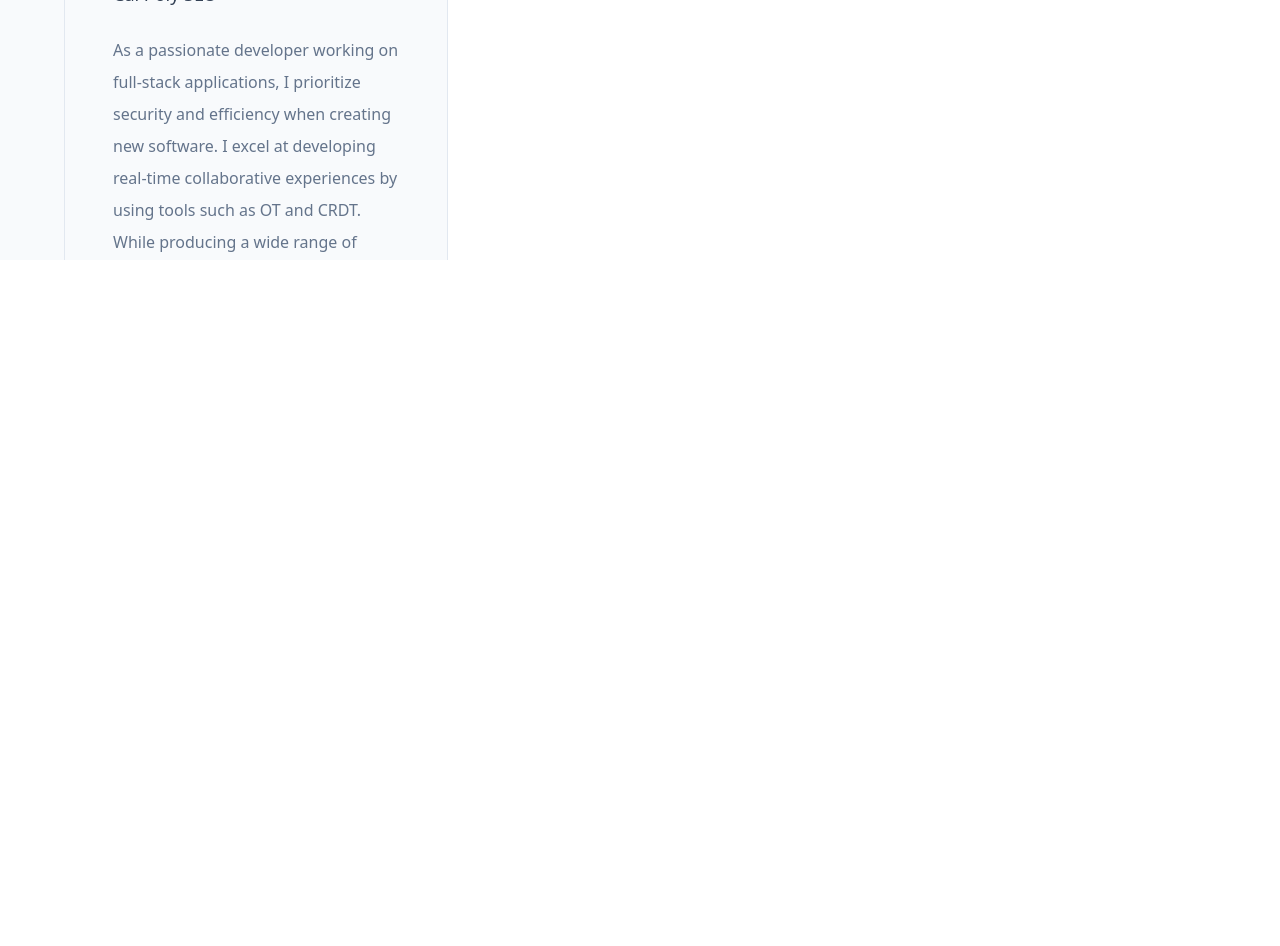
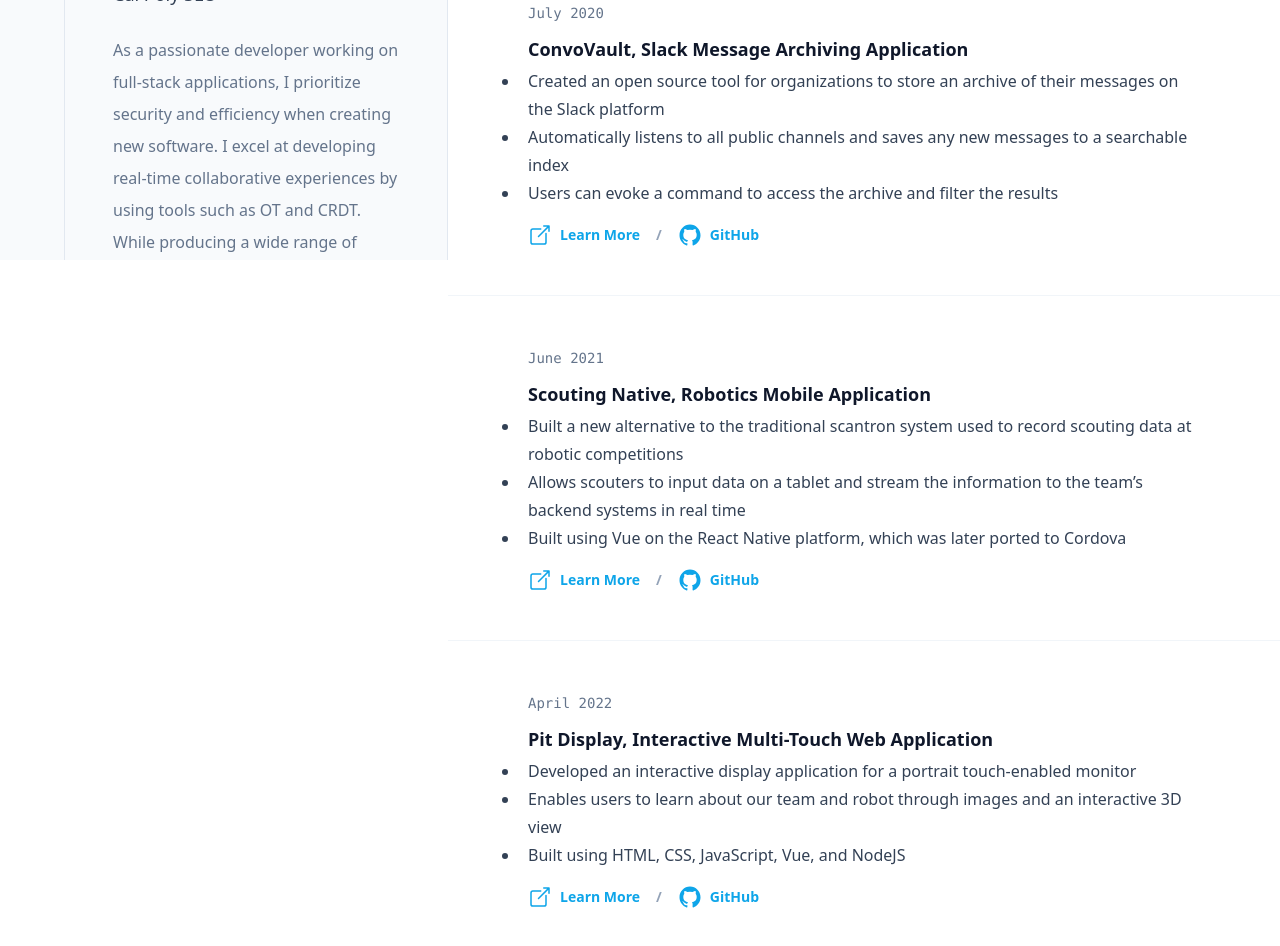
Before and after one commit to AdamMikacich/portfolio, a Next.js app in the folder app/: page / in a window 1280 px wide. Shown: the part 540-1486 px from the top of the page. Before the commit the page ends 800 px from the top, so only its background shows below. Built offline with nearby package versions, Linux system fonts and the light colour scheme.

Commit message:
Add projects

```diff
--- a/app/components/home/ProjectsList.tsx
+++ b/app/components/home/ProjectsList.tsx
@@ -61,6 +61,154 @@ export default function ProjectsList() {
                 </div>
               </div>
             </article>
+            <article aria-labelledby="project-2" className="py-10 sm:py-12">
+              <div className="lg:px-12">
+                <div className="lg:max-w-4xl">
+                  <div className="mx-auto px-4 sm:px-6 md:max-w-2xl md:px-4 lg:px-0">
+                    <div className="flex flex-col items-start">
+                      <h2
+                        id="project-2"
+                        className="mt-2 text-lg font-bold text-slate-900"
+                      >
+                        ConvoVault, Slack Message Archiving Application
+                      </h2>
+                      <time className="order-first font-mono text-sm leading-7 text-slate-500">
+                        July 2020
+                      </time>
+                      <ul className="mt-1 text-base leading-7 text-slate-700 list-disc list-outside -ml-2">
+                        <li className="pl-2">
+                          Created an open source tool for organizations to store
+                          an archive of their messages on the Slack platform
+                        </li>
+                        <li className="pl-2">
+                          Automatically listens to all public channels and saves
+                          any new messages to a searchable index
+                        </li>
+                        <li className="pl-2">
+                          Users can evoke a command to access the archive and
+                          filter the results
+                        </li>
+                      </ul>
+                      <div className="mt-4 flex items-center gap-4">
+                        <button className="flex items-center text-sm font-bold leading-6 text-sky-500 hover:text-sky-700 active:text-sky-900">
+                          <IoOpenOutline className="w-6 h-6" />
+                          <span className="ml-2">Learn More</span>
+                        </button>
+                        <span
+                          aria-hidden="true"
+                          className="text-sm font-bold text-slate-400"
+                        >
+                          /
+                        </span>
+                        <button className="flex items-center text-sm font-bold leading-6 text-sky-500 hover:text-sky-700 active:text-sky-900">
+                          <IoLogoGithub className="w-6 h-6" />
+                          <span className="ml-2">GitHub</span>
+                        </button>
+                      </div>
+                    </div>
+                  </div>
+                </div>
+              </div>
+            </article>
+            <article aria-labelledby="project-3" className="py-10 sm:py-12">
+              <div className="lg:px-12">
+                <div className="lg:max-w-4xl">
+                  <div className="mx-auto px-4 sm:px-6 md:max-w-2xl md:px-4 lg:px-0">
+                    <div className="flex flex-col items-start">
+                      <h2
+                        id="project-3"
+                        className="mt-2 text-lg font-bold text-slate-900"
+                      >
+                        Scouting Native, Robotics Mobile Application
+                      </h2>
+                      <time className="order-first font-mono text-sm leading-7 text-slate-500">
+                        June 2021
+                      </time>
+                      <ul className="mt-1 text-base leading-7 text-slate-700 list-disc list-outside -ml-2">
+                        <li className="pl-2">
+                          Built a new alternative to the traditional scantron
+                          system used to record scouting data at robotic
+                          competitions
+                        </li>
+                        <li className="pl-2">
+                          Allows scouters to input data on a tablet and stream
+                          the information to the team’s backend systems in real
+                          time
+                        </li>
+                        <li className="pl-2">
+                          Built using Vue on the React Native platform, which
+                          was later ported to Cordova
+                        </li>
+                      </ul>
+                      <div className="mt-4 flex items-center gap-4">
+                        <button className="flex items-center text-sm font-bold leading-6 text-sky-500 hover:text-sky-700 active:text-sky-900">
+                          <IoOpenOutline className="w-6 h-6" />
+                          <span className="ml-2">Learn More</span>
+                        </button>
+                        <span
+                          aria-hidden="true"
+                          className="text-sm font-bold text-slate-400"
+                        >
+                          /
+                        </span>
+                        <button className="flex items-center text-sm font-bold leading-6 text-sky-500 hover:text-sky-700 active:text-sky-900">
+                          <IoLogoGithub className="w-6 h-6" />
+                          <span className="ml-2">GitHub</span>
+                        </button>
+                      </div>
+                    </div>
+                  </div>
+                </div>
+              </div>
+            </article>
+            <article aria-labelledby="project-4" className="py-10 sm:py-12">
+              <div className="lg:px-12">
+                <div className="lg:max-w-4xl">
+                  <div className="mx-auto px-4 sm:px-6 md:max-w-2xl md:px-4 lg:px-0">
+                    <div className="flex flex-col items-start">
+                      <h2
+                        id="project-4"
+                        className="mt-2 text-lg font-bold text-slate-900"
+                      >
+                        Pit Display, Interactive Multi-Touch Web Application
+                      </h2>
+                      <time className="order-first font-mono text-sm leading-7 text-slate-500">
+                        April 2022
+                      </time>
+                      <ul className="mt-1 text-base leading-7 text-slate-700 list-disc list-outside -ml-2">
+                        <li className="pl-2">
+                          Developed an interactive display application for a
+                          portrait touch-enabled monitor
+                        </li>
+                        <li className="pl-2">
+                          Enables users to learn about our team and robot
+                          through images and an interactive 3D view
+                        </li>
+                        <li className="pl-2">
+                          Built using HTML, CSS, JavaScript, Vue, and NodeJS
+                        </li>
+                      </ul>
+                      <div className="mt-4 flex items-center gap-4">
+                        <button className="flex items-center text-sm font-bold leading-6 text-sky-500 hover:text-sky-700 active:text-sky-900">
+                          <IoOpenOutline className="w-6 h-6" />
+                          <span className="ml-2">Learn More</span>
+                        </button>
+                        <span
+                          aria-hidden="true"
+                          className="text-sm font-bold text-slate-400"
+                        >
+                          /
+                        </span>
+                        <button className="flex items-center text-sm font-bold leading-6 text-sky-500 hover:text-sky-700 active:text-sky-900">
+                          <IoLogoGithub className="w-6 h-6" />
+                          <span className="ml-2">GitHub</span>
+                        </button>
+                      </div>
+                    </div>
+                  </div>
+                </div>
+              </div>
+            </article>
           </div>
         </div>
       </div>
```
